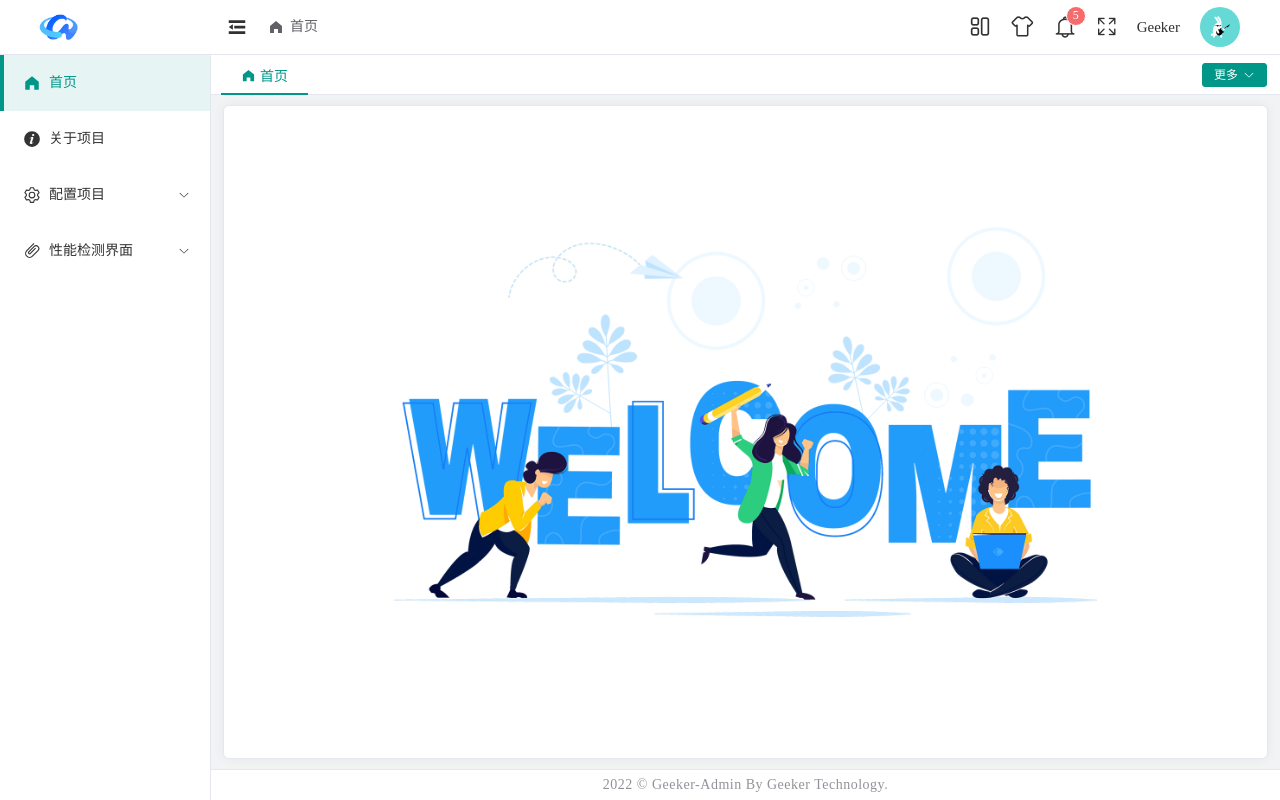
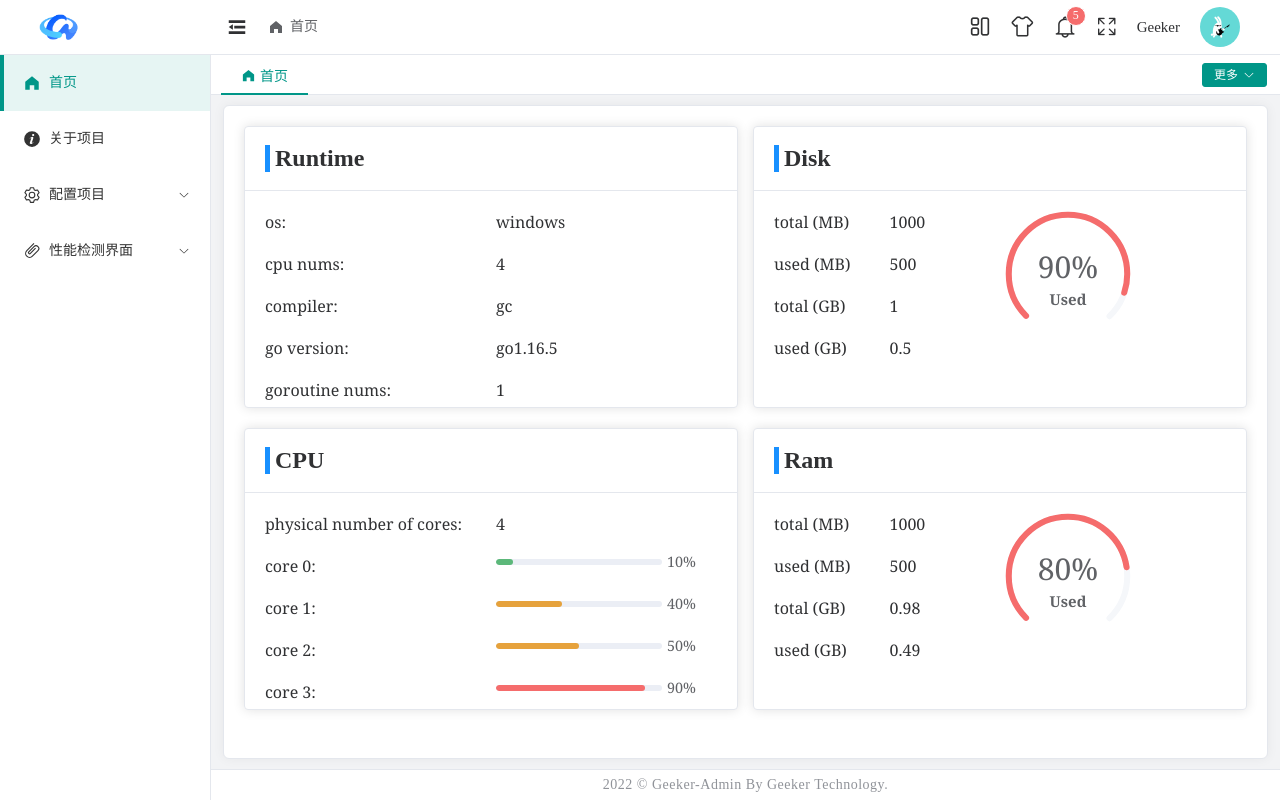
Before and after one commit to ao-space/gt, a Vue app: page /#/home/index in a window 1280 px wide. Both pictures are taken after a click on the item "首页". Built offline with nearby package versions, Linux system fonts and the light colour scheme.

Commit message:
feat: prototype of server's status dashboard done

```diff
--- a/package.json
+++ b/package.json
@@ -51,6 +51,7 @@
     "pinia-plugin-persistedstate": "^3.1.0",
     "qs": "^6.11.2",
     "screenfull": "^6.0.2",
+    "semver": "^7.5.4",
     "sortablejs": "^1.15.0",
     "uuid": "^9.0.0",
     "vue": "^3.3.4",
--- a/src/components/ServerConfigForm/components/GeneralSetting.vue
+++ b/src/components/ServerConfigForm/components/GeneralSetting.vue
@@ -25,7 +25,7 @@
           </el-form-item>
         </el-descriptions-item>
       </el-descriptions>
-      <el-row style="width: 100%">
+      <el-row :gutter="10" style="width: 100%">
         <el-col :span="12">
           <TCPSetting ref="tcpSettingRef" :setting="tcpSetting" @update:setting="updateTCPSetting" />
         </el-col>
--- a/src/components/ServerConfigForm/components/UserSetting.vue
+++ b/src/components/ServerConfigForm/components/UserSetting.vue
@@ -44,7 +44,7 @@
           </el-form-item>
         </el-descriptions-item>
       </el-descriptions>
-      <el-row style="width: 100%">
+      <el-row :gutter="10" style="width: 100%">
         <el-col :span="12">
           <TCPSetting ref="tcpSettingRef" :setting="tcpSetting" @update:setting="updateTCPSetting" />
         </el-col>
--- a/src/views/home/index.scss
+++ b/src/views/home/index.scss
@@ -1,12 +1,42 @@
 .home {
-  display: flex;
-  align-items: center;
-  justify-content: center;
   width: 100%;
   height: 100%;
   .home-bg {
-    width: 70%;
+    width: 100%;
     max-width: 1200px;
     margin-bottom: 20px;
   }
 }
+.card_item {
+  height: 280px;
+}
+.el-row {
+  margin-bottom: 20px;
+}
+.el-row:last-child {
+  margin-bottom: 0;
+}
+:deep(.el-col) {
+  width: 100%;
+  border-radius: 4px;
+}
+.percentage-value {
+  display: block;
+  margin-top: 10px;
+  font-size: 30px;
+}
+.percentage-label {
+  display: block;
+  margin-top: 10px;
+  font-size: 15px;
+  font-weight: bold;
+}
+.card_header {
+  padding-left: 5px;
+  font-size: x-large;
+  font-weight: bold;
+  border-left: 5px solid #1890ff;
+}
+:deep(.el-card__body) {
+  font-family: Cambria, Cochin, Georgia, Times, "Times New Roman", serif;
+}
--- a/src/views/home/index.vue
+++ b/src/views/home/index.vue
@@ -1,10 +1,219 @@
 <template>
-  <div class="home card">
+  <div class="home card" v-if="state">
+    <el-row :gutter="15" class="system_state">
+      <el-col :span="12">
+        <el-card v-if="state.os" class="card_item">
+          <template #header>
+            <div class="card_header">Runtime</div>
+          </template>
+          <div>
+            <el-row :gutter="10">
+              <el-col :span="12">os:</el-col>
+              <el-col :span="12">{{ state.os.goos }}</el-col>
+            </el-row>
+            <el-row :gutter="10">
+              <el-col :span="12">cpu nums:</el-col>
+              <el-col :span="12">{{ state.os.numCpu }}</el-col>
+            </el-row>
+            <el-row :gutter="10">
+              <el-col :span="12">compiler:</el-col>
+              <el-col :span="12">{{ state.os.compiler }}</el-col>
+            </el-row>
+            <el-row :gutter="10">
+              <el-col :span="12">go version:</el-col>
+              <el-col :span="12">{{ state.os.goVersion }}</el-col>
+            </el-row>
+            <el-row :gutter="10">
+              <el-col :span="12">goroutine nums:</el-col>
+              <el-col :span="12">{{ state.os.numGoroutine }}</el-col>
+            </el-row>
+          </div>
+        </el-card>
+      </el-col>
+      <el-col :span="12">
+        <el-card v-if="state.disk" class="card_item">
+          <template #header>
+            <div class="card_header">Disk</div>
+          </template>
+          <div>
+            <el-row :gutter="10">
+              <el-col :span="12">
+                <el-row :gutter="10">
+                  <el-col :span="12">total (MB)</el-col>
+                  <el-col :span="12">{{ state.disk.totalMb }}</el-col>
+                </el-row>
+                <el-row :gutter="10">
+                  <el-col :span="12">used (MB)</el-col>
+                  <el-col :span="12">{{ state.disk.usedMb }}</el-col>
+                </el-row>
+                <el-row :gutter="10">
+                  <el-col :span="12">total (GB)</el-col>
+                  <el-col :span="12">{{ state.disk.totalGb }}</el-col>
+                </el-row>
+                <el-row :gutter="10">
+                  <el-col :span="12">used (GB)</el-col>
+                  <el-col :span="12">{{ state.disk.usedGb }}</el-col>
+                </el-row>
+              </el-col>
+              <el-col :span="12">
+                <el-progress type="dashboard" :percentage="state.disk.usedPercent" :color="colors">
+                  <template #default="{ percentage }">
+                    <span class="percentage-value">{{ percentage }}%</span>
+                    <span class="percentage-label">Used</span>
+                  </template>
+                </el-progress>
+              </el-col>
+            </el-row>
+          </div>
+        </el-card>
+      </el-col>
+    </el-row>
+    <el-row :gutter="15" class="system_state">
+      <el-col :span="12">
+        <el-card v-if="state.cpu" class="card_item" :body-style="{ height: '180px', 'overflow-y': 'scroll' }">
+          <template #header>
+            <div class="card_header">CPU</div>
+          </template>
+          <div>
+            <el-row :gutter="10">
+              <el-col :span="12">physical number of cores:</el-col>
+              <el-col :span="12">{{ state.cpu.cores }}</el-col>
+            </el-row>
+            <el-row v-for="(item, index) in state.cpu.cpus" :key="index" :gutter="10">
+              <el-col :span="12">core {{ index }}:</el-col>
+              <el-col :span="12"><el-progress type="line" :percentage="+item.toFixed(0)" :color="colors" /></el-col>
+            </el-row>
+          </div>
+        </el-card>
+      </el-col>
+      <el-col :span="12">
+        <el-card v-if="state.ram" class="card_item">
+          <template #header>
+            <div class="card_header">Ram</div>
+          </template>
+          <div>
+            <el-row :gutter="10">
+              <el-col :span="12">
+                <el-row :gutter="10">
+                  <el-col :span="12">total (MB)</el-col>
+                  <el-col :span="12">{{ state.ram.totalMb }}</el-col>
+                </el-row>
+                <el-row :gutter="10">
+                  <el-col :span="12">used (MB)</el-col>
+                  <el-col :span="12">{{ state.ram.usedMb }}</el-col>
+                </el-row>
+                <el-row :gutter="10">
+                  <el-col :span="12">total (GB)</el-col>
+                  <el-col :span="12">{{ (state.ram.totalMb / 1024).toFixed(2) }}</el-col>
+                </el-row>
+                <el-row :gutter="10">
+                  <el-col :span="12">used (GB)</el-col>
+                  <el-col :span="12">{{ (state.ram.usedMb / 1024).toFixed(2) }}</el-col>
+                </el-row>
+              </el-col>
+              <el-col :span="12">
+                <el-progress type="dashboard" :percentage="state.ram.usedPercent" :color="colors">
+                  <template #default="{ percentage }">
+                    <span class="percentage-value">{{ percentage }}%</span>
+                    <span class="percentage-label">Used</span>
+                  </template>
+                </el-progress>
+              </el-col>
+            </el-row>
+          </div>
+        </el-card>
+      </el-col>
+    </el-row>
+  </div>
+  <div class="home card" v-else>
     <img class="home-bg" src="@/assets/images/welcome.png" alt="welcome" />
   </div>
 </template>
 
-<script setup lang="ts" name="home"></script>
+<script setup lang="ts" name="home">
+import { ref, onUnmounted } from "vue";
+
+//TODO: separate the axios request to a service
+interface SystemState {
+  os: {
+    goos: string;
+    numCpu: number;
+    compiler: string;
+    goVersion: string;
+    numGoroutine: number;
+  };
+  disk: {
+    totalMb: number;
+    usedMb: number;
+    totalGb: number;
+    usedGb: number;
+    usedPercent: number;
+  };
+  cpu: {
+    cores: number;
+    cpus: number[];
+  };
+  ram: {
+    totalMb: number;
+    usedMb: number;
+    usedPercent: number;
+  };
+}
+const state = ref<SystemState | null>();
+const colors = ref([
+  { color: "#5cb87a", percentage: 40 },
+  { color: "#e6a23c", percentage: 70 },
+  { color: "#f56c6c", percentage: 100 }
+]);
+
+const getSystemState = async () => {
+  // return null;
+  return {
+    data: {
+      server: {
+        os: {
+          goos: "windows",
+          numCpu: 4,
+          compiler: "gc",
+          goVersion: "go1.16.5",
+          numGoroutine: 1
+        },
+        disk: {
+          totalMb: 1000,
+          usedMb: 500,
+          totalGb: 1,
+          usedGb: 0.5,
+          usedPercent: 90
+        },
+        cpu: {
+          cores: 4,
+          cpus: [10, 40, 50, 90]
+        },
+        ram: {
+          totalMb: 1000,
+          usedMb: 500,
+          usedPercent: 80
+        }
+      }
+    }
+  };
+};
+
+const reload = async () => {
+  const { data } = await getSystemState();
+  state.value = data.server;
+};
+
+reload();
+
+const timer = setInterval(() => {
+  reload();
+}, 1000 * 3);
+
+onUnmounted(() => {
+  clearInterval(timer);
+});
+</script>
 
 <style scoped lang="scss">
 @import "./index.scss";
```
Also changed, not shown: src/components/ServerConfigForm/index.vue (+1 -10 lines), 1 other file (tests, documents, lock files or other folders).
